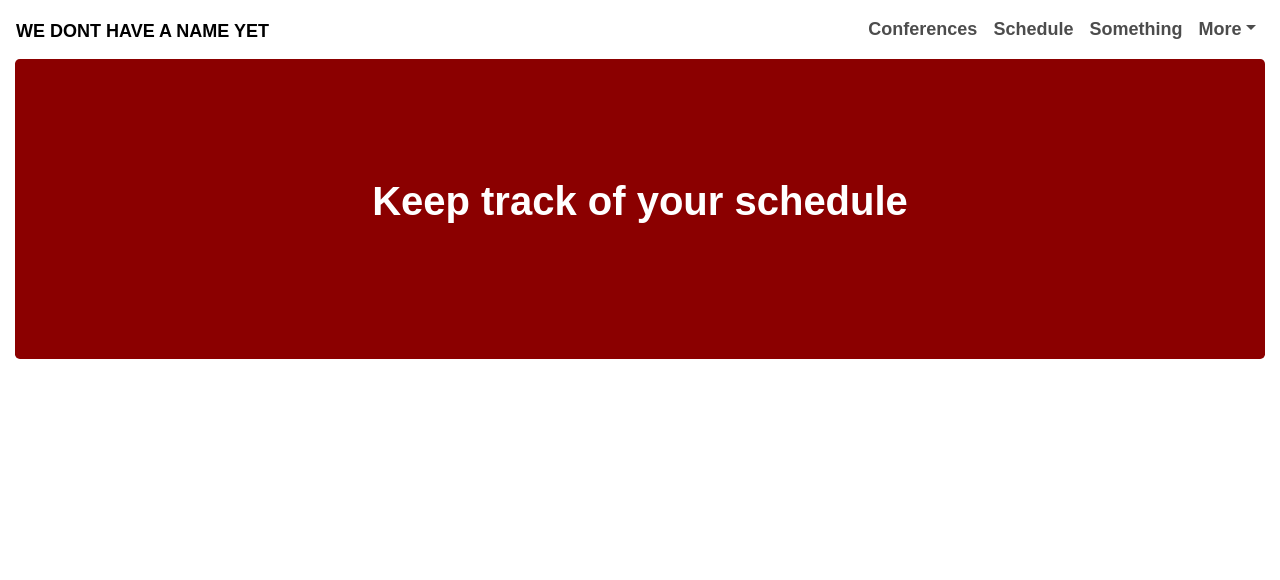
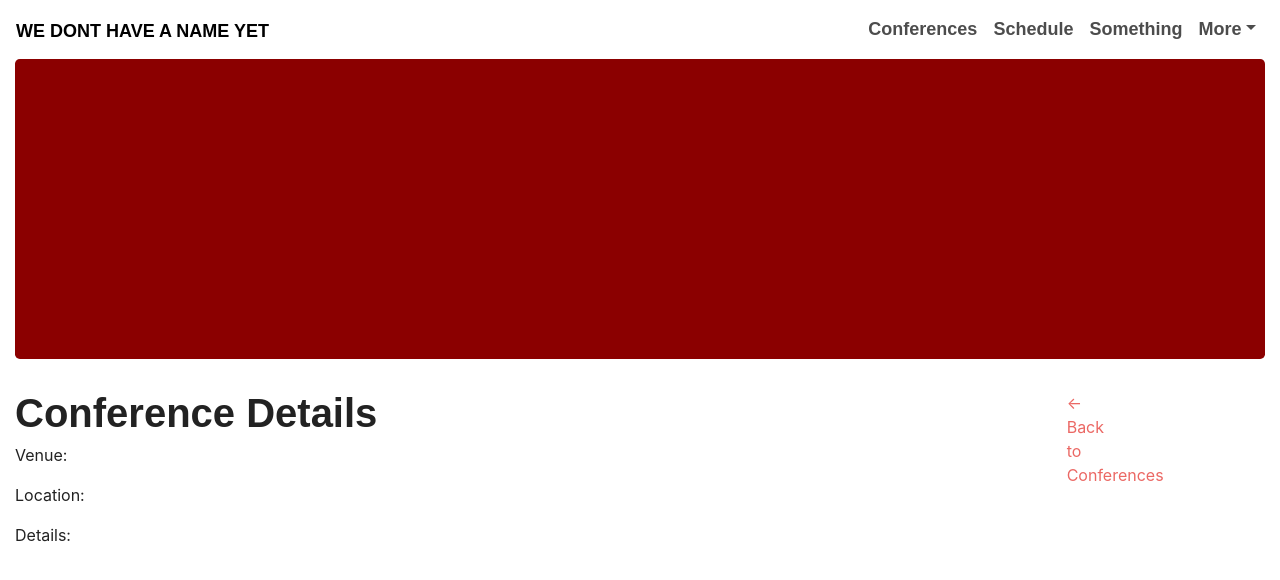
Before and after one commit to shellyrgarner/project3, a React (Create React App) app in the folder client/: page /conferences/schedule in a window 1280 px wide. Shown: the top 580 px of the page. Built offline with nearby package versions, Linux system fonts and the light colour scheme; no server answers; a web font is replaced by a local one.

Commit message:
Added Details page for when user clicks on a conference

```diff
--- a/client/src/App.js
+++ b/client/src/App.js
@@ -6,6 +6,7 @@ import Schedule from "./pages/Schedule";
 import NoMatch from "./pages/NoMatch";
 import Nav from "./components/Nav";
 import Login from "./pages/Login";
+import Details from "./pages/Details";
 
 const App = () => (
   <Router>
@@ -15,7 +16,7 @@ const App = () => (
         <Route exact path="/" component={Login} />
         <Route exact path="/conferences" component={Conferences} />
         {/* <Route exact path="/conferences/schedule" component={Schedule} /> */}
-        <Route exact path="/conferences/:id" component={Schedule} />
+        <Route exact path="/conferences/:id" component={Details} />
         <Route component={NoMatch} />
       </Switch>
     </div>
--- /dev/null
+++ b/client/src/pages/Details/Details.js
@@ -0,0 +1,50 @@
+import React, { Component } from "react";
+import { Link } from "react-router-dom";
+import { Col, Row, Container } from "../../components/Grid";
+import Jumbotron from "../../components/Jumbotron";
+import API from "../../utils/API";
+
+class Details extends Component {
+    state = {
+        conference: {}
+    };
+    // When this component mounts, grab the conference with the _id of this.props.match.params.id
+    // e.g. localhost:3000/conferences/5bc28d76abe9d115cc03375d
+
+    componentDidMount() {
+        API.getConference(this.props.match.params.id)
+            .then(res => this.setState({ conference: res.data }))
+            .catch(err => console.log(err));
+    }
+
+    render() {
+        return (
+            <Container fluid>
+                <Row>
+                    <Col size="md-12">
+                        <Jumbotron>
+                            <h1>{this.state.conference.event}</h1>
+                        </Jumbotron>
+                    </Col>
+                </Row>
+                <Row>
+                    <Col size="md-10 md-offset-1">
+                        <article>
+                            <h1>Conference Details</h1>
+                            <p>Venue: {this.state.conference.venue}</p>
+                            <p>Location: {this.state.conference.location}</p>
+                            <p>Details: {this.state.conference.info}</p>
+                        </article>
+                    </Col>
+                    <Row>
+                        <Col size="md-2">
+                            <Link to="/conferences">← Back to Conferences</Link>
+                        </Col>
+                    </Row>
+                </Row>
+            </Container>
+        );
+    }
+}
+
+export default Details;
--- /dev/null
+++ b/client/src/pages/Details/index.js
@@ -0,0 +1 @@
+export { default } from "./Details";
```
Also changed, not shown: 2 other files (tests, documents, lock files or other folders).
